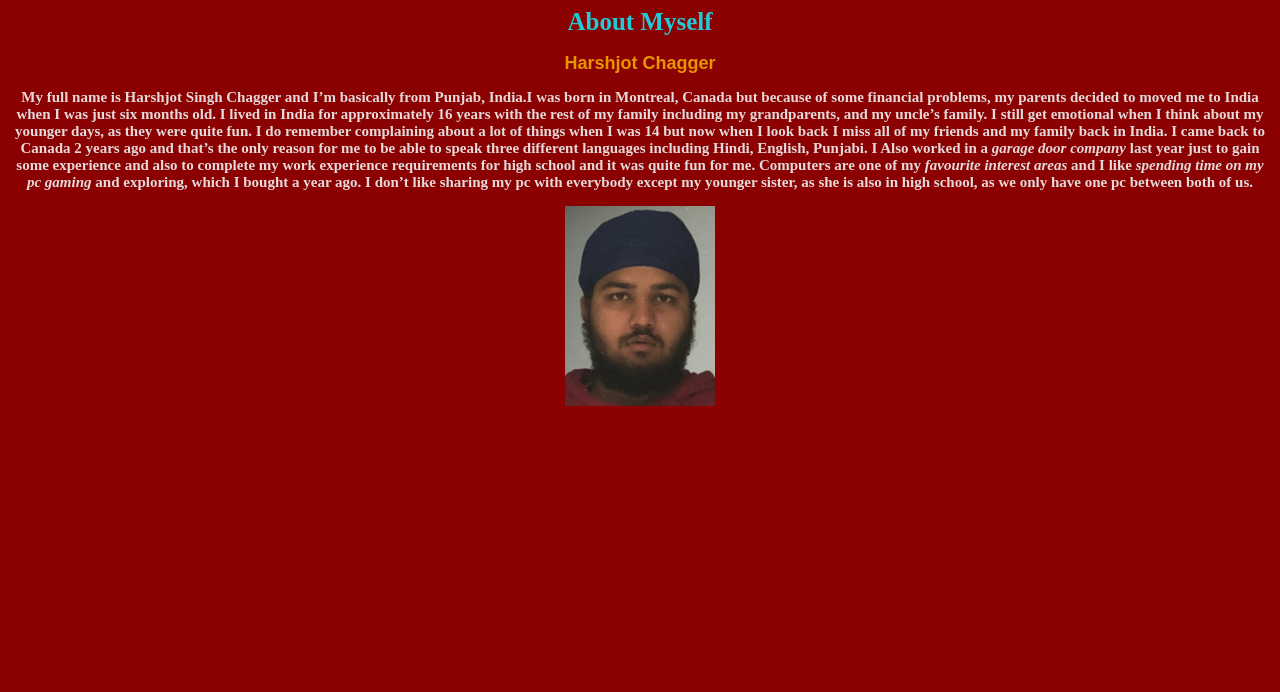
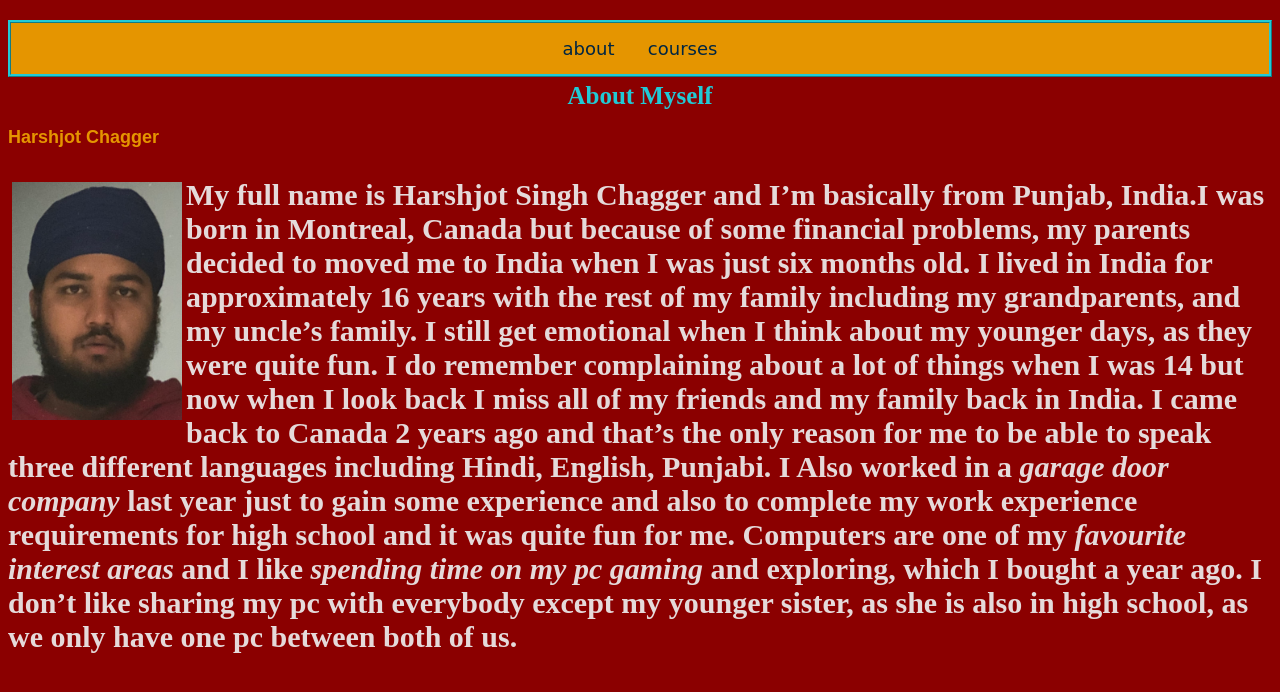
Before and after one commit to HJ26-CODER/1620_personal_website, a plain HTML site: page pages/about.html in a window 1280 px wide. Drawn offline with Linux system fonts and the light colour scheme.

Commit message:
last_changes_1

```diff
--- a/CSS/styles.css
+++ b/CSS/styles.css
@@ -1,3 +1,4 @@
+
 body {
   background-color: darkred;
   font-family: Oswald,sans-serif;
@@ -7,7 +8,7 @@ body {
   text-decoration: none;
   text-transform: none;
   color: #e59500;
-  text-align: center;
+
 
 }
 
@@ -22,8 +23,9 @@ h1 {
 p {
   color:#e5dada;
   font-family: Merriweather, serif;
-  text-align: center;
-  font-size: 15px;
+  text-align: none;
+  font-size: 30px;
+
 
 }
 
@@ -32,7 +34,9 @@ nav {
   border:ridge;
   border-color: #21cad6;
   text-align: center;
-
+  position: -webkit-sticky;
+  position: sticky;
+  top: 20px;
 }
 #nav_wrapper {
   width: 960px;
@@ -72,3 +76,8 @@ li {
   color: #e59500;
   font-family: Satisfy, cursive;
 }
+
+img {
+  width: 170px;
+
+}
--- a/pages/about.html
+++ b/pages/about.html
@@ -1,7 +1,21 @@
 
+<nav>
+  <ul>
+
+    <li><a href="pages/about.html">about</a></li>
+    <li><a href="pages/courses.html">courses</a></li>
+  </ul>
+</nav>
 
 <html>
-  <title>About Myself</title>
+<style>
+img.floatLeft {
+    float: left;
+    margin: 4px;
+}
+</style>
+
+<title>About Myself</title>
 
   <link rel= "stylesheet" href="../CSS/styles.css">
 
@@ -9,6 +23,9 @@
 
   <h2>Harshjot Chagger<h2>
   <body>
+
+    <div>
+      <img src="../images/IMG_5509.jpg" class="floatleft">
 
 
       <p>My full name is <strong>Harshjot Singh Chagger</strong> and I’m basically from <strong>Punjab, India</strong>.I was born in Montreal,
@@ -23,8 +40,9 @@
        Computers are one of my <em>favourite interest areas</em> and I like <em>spending time on my pc  gaming </em>  and exploring,
        which I bought a year ago. I don’t like sharing my pc with everybody except my younger sister, as she is
        also in high school, as we only have one pc between both of us.</p>
+
+
+    </div>
   </body>
-      </div>
 
-<img src="../images/IMG_5509.jpg"  width="150" height="200">
-  </html>
+</html>
```
Also changed, not shown: pages/courses.html (+7 -0 lines).
